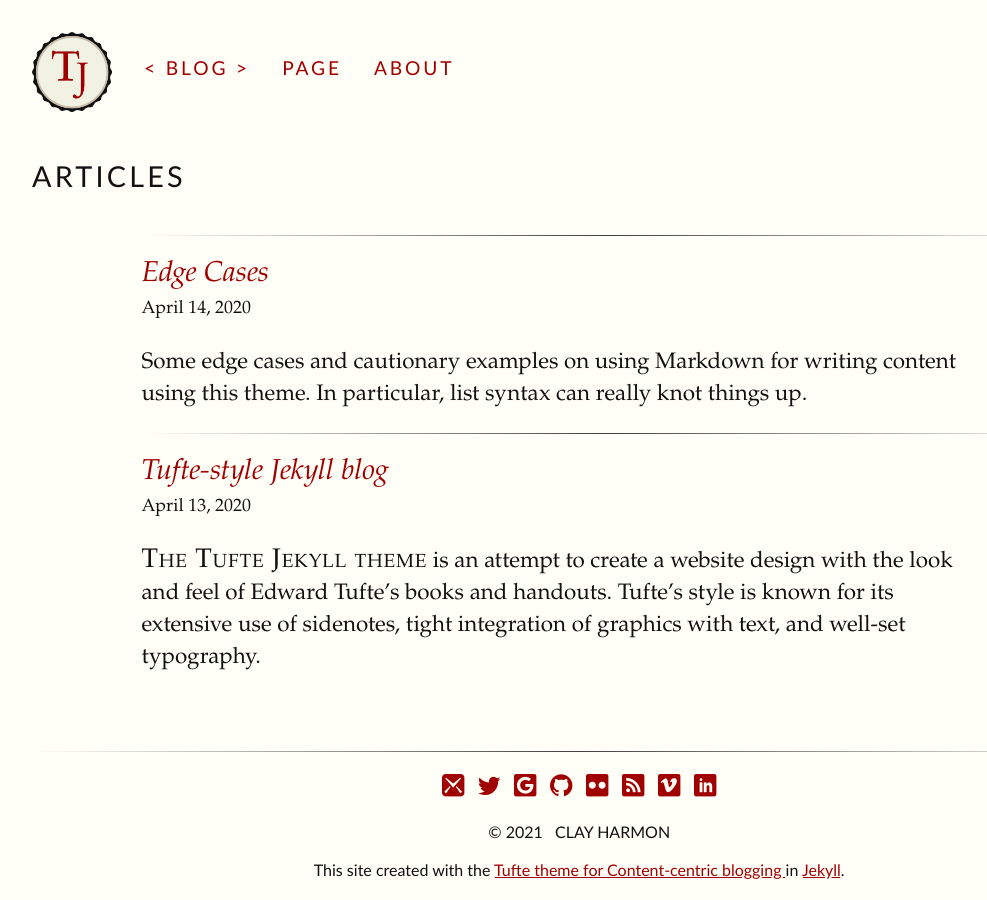
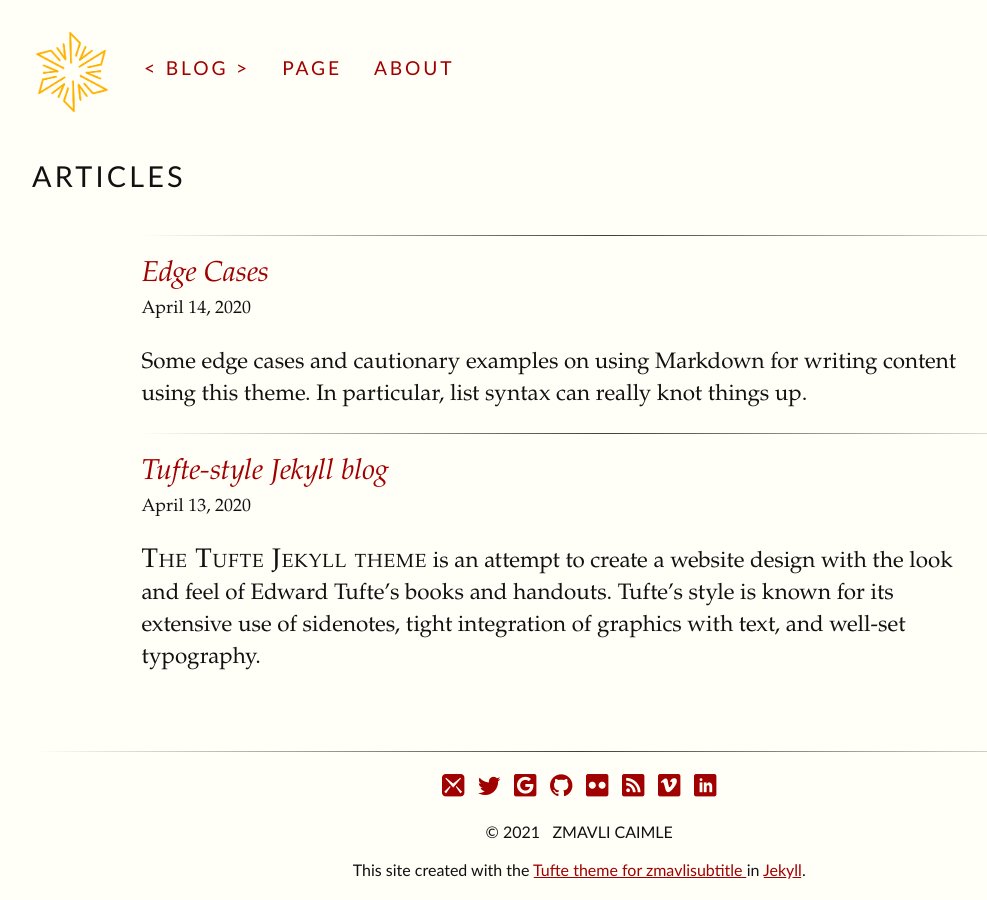
Before and after one commit to Zmavli/kibykarni, a Jekyll site: the page built from index.html, in a window 1280 px wide. Shown: the whole page, without its empty margins (32-1019 px from the left). Built offline with Jekyll 4.4.1, drawn with Linux system fonts in a browser that asks for light colours; some web fonts are replaced.

Commit message:
Add top-left logo

```diff
--- a/_config.yml
+++ b/_config.yml
@@ -1,10 +1,10 @@
 baseurl: /kibykarni
-title: Tufte-Jekyll
-subtitle: Content-centric blogging
-author: clay harmon
+title: zmavlititle
+subtitle: zmavlisubtitle
+author: Zmavli Caimle
 simple_search: http://google.com/search
-description: A Jekyll theme for content-rich sites
-name: tufte
+description: zmavlidesc
+name: zmavliname
 markdown: kramdown
 markdown_ext: "markdown,mkdown,mkdn,mkd,md"
 permalink: /articles/:short_year/:title
```
Also changed, not shown: assets/img/badge.png (deleted), assets/img/badge_1.png, assets/img/badge_2.png (deleted), assets/img/badge_3.png (deleted), 2 other files.
